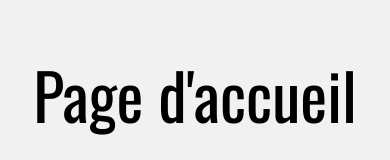
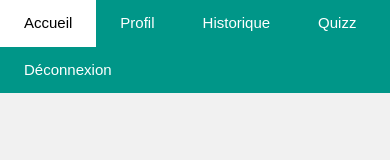
Before and after one commit to Lea-BERTHORELLY/CeriGame, an Angular app: page /accueil in a window 390 px wide. Shown: the top 160 px of the page. Built offline with nearby package versions, Linux system fonts and the light colour scheme; no server answers.

Commit message:
Affichage responsive

```diff
--- a/src/app/accueil/accueil.component.html
+++ b/src/app/accueil/accueil.component.html
@@ -18,12 +18,12 @@ justify-content: center;
 <body class="w3-light-grey">
 
 <!-- Navbar -->
-<div class="w3-bar w3-teal w3-hide-small">
+<div class="w3-bar w3-teal">
   <button routerLink="/accueil" class="w3-bar-item w3-button w3-padding-large w3-hover-white">Accueil</button>
-  <button routerLink="/profile" class="w3-bar-item w3-button w3-hide-small w3-padding-large w3-hover-white">Profil</button>
-  <button routerLink="/historique" class="w3-bar-item w3-button w3-hide-small w3-padding-large w3-hover-white">Historique</button>
-  <button routerLink="/quizz" class="w3-bar-item w3-button w3-hide-small w3-padding-large w3-hover-white">Quizz</button>
-  <button routerLink="" (click)="Logout()" class="w3-bar-item w3-button w3-hide-small w3-padding-large w3-hover-white" >Déconnexion</button>
+  <button routerLink="/profile" class="w3-bar-item w3-button w3-padding-large w3-hover-white">Profil</button>
+  <button routerLink="/historique" class="w3-bar-item w3-button w3-padding-large w3-hover-white">Historique</button>
+  <button routerLink="/quizz" class="w3-bar-item w3-button w3-padding-large w3-hover-white">Quizz</button>
+  <button routerLink="" (click)="Logout()" class="w3-bar-item w3-button w3-padding-large w3-hover-white" >Déconnexion</button>
 </div>
 
 <!-- Header -->
@@ -32,18 +32,6 @@ justify-content: center;
   <h2 class="w3-margin w3-jumbo">Top Ten</h2>
   </header>
 
-
-<script>
-// Used to toggle the menu on small screens when clicking on the menu button
-function myFunction() {
-  var x = document.getElementById("navDemo");
-  if (x.className.indexOf("w3-show") == -1) {
-    x.className += " w3-show";
-  } else {
-    x.className = x.className.replace(" w3-show", "");
-  }
-}
-</script>
 
 <div class="w3-container w3-card-4">
   <p *ngIf="top_ten?.length == 0" ><i>Aucun joueur dans le top ten</i></p>
--- a/src/app/historique/historique.component.html
+++ b/src/app/historique/historique.component.html
@@ -17,31 +17,18 @@ justify-content: center;
 <body class="w3-light-grey">
 
 <!-- Navbar -->
-<div class="w3-bar w3-teal w3-hide-small">
+<div class="w3-bar w3-teal">
   <button routerLink="/accueil" class="w3-bar-item w3-button w3-padding-large w3-hover-white">Accueil</button>
-  <button routerLink="/profile" class="w3-bar-item w3-button w3-hide-small w3-padding-large w3-hover-white">Profil</button>
-  <button routerLink="/historique" class="w3-bar-item w3-button w3-hide-small w3-padding-large w3-hover-white">Historique</button>
-  <button routerLink="/quizz" class="w3-bar-item w3-button w3-hide-small w3-padding-large w3-hover-white">Quizz</button>
-  <button routerLink="" (click)="Logout()" class="w3-bar-item w3-button w3-hide-small w3-padding-large w3-hover-white" >Déconnexion</button>
+  <button routerLink="/profile" class="w3-bar-item w3-button w3-padding-large w3-hover-white">Profil</button>
+  <button routerLink="/historique" class="w3-bar-item w3-button w3-padding-large w3-hover-white">Historique</button>
+  <button routerLink="/quizz" class="w3-bar-item w3-button w3-padding-large w3-hover-white">Quizz</button>
+  <button routerLink="" (click)="Logout()" class="w3-bar-item w3-button w3-padding-large w3-hover-white" >Déconnexion</button>
 </div>
 
 <!-- Header -->
 <header class="w3-container w3-center" style="padding:30px 16px">
   <h1 class="w3-margin w3-jumbo">Historique de jeu</h1>
   </header>
-
-
-<script>
-// Used to toggle the menu on small screens when clicking on the menu button
-function myFunction() {
-  var x = document.getElementById("navDemo");
-  if (x.className.indexOf("w3-show") == -1) {
-    x.className += " w3-show";
-  } else {
-    x.className = x.className.replace(" w3-show", "");
-  }
-}
-</script>
 
 <div class="w3-container w3-card-4">
   <p *ngIf="historique?.length == 0" ><i>Aucune partie jouée</i></p>
--- a/src/app/profil/profil.component.html
+++ b/src/app/profil/profil.component.html
@@ -17,12 +17,12 @@ justify-content: center;
 <body>
 
 <!-- Navbar -->
-<div class="w3-bar w3-teal w3-hide-small">
+<div class="w3-bar w3-teal">
   <button routerLink="/accueil" class="w3-bar-item w3-button w3-padding-large w3-hover-white">Accueil</button>
-  <button routerLink="/profile" class="w3-bar-item w3-button w3-hide-small w3-padding-large w3-hover-white">Profil</button>
-  <button routerLink="/historique" class="w3-bar-item w3-button w3-hide-small w3-padding-large w3-hover-white">Historique</button>
-  <button routerLink="/quizz" class="w3-bar-item w3-button w3-hide-small w3-padding-large w3-hover-white">Quizz</button>
-  <button routerLink="" (click)="Logout()" class="w3-bar-item w3-button w3-hide-small w3-padding-large w3-hover-white" >Déconnexion</button>
+  <button routerLink="/profile" class="w3-bar-item w3-button w3-padding-large w3-hover-white">Profil</button>
+  <button routerLink="/historique" class="w3-bar-item w3-button w3-padding-large w3-hover-white">Historique</button>
+  <button routerLink="/quizz" class="w3-bar-item w3-button w3-padding-large w3-hover-white">Quizz</button>
+  <button routerLink="" (click)="Logout()" class="w3-bar-item w3-button w3-padding-large w3-hover-white" >Déconnexion</button>
 </div>
 
 
@@ -30,17 +30,6 @@ justify-content: center;
   <h1 class="w3-margin w3-jumbo">Profil du joueur </h1>
   </header>
 
-<script>
-// Used to toggle the menu on small screens when clicking on the menu button
-function myFunction() {
-  var x = document.getElementById("navDemo");
-  if (x.className.indexOf("w3-show") == -1) {
-    x.className += " w3-show";
-  } else {
-    x.className = x.className.replace(" w3-show", "");
-  }
-}
-</script>
 
 <div class="w3-container w3-card-4">
 
--- a/src/app/quizz/quizz.component.html
+++ b/src/app/quizz/quizz.component.html
@@ -17,30 +17,18 @@ justify-content: center;
 <body>
 
 <!-- Navbar -->
-<div class="w3-bar w3-teal w3-hide-small">
+<div class="w3-bar w3-teal">
   <button routerLink="/accueil" class="w3-bar-item w3-button w3-padding-large w3-hover-white">Accueil</button>
-  <button routerLink="/profile" class="w3-bar-item w3-button w3-hide-small w3-padding-large w3-hover-white">Profil</button>
-  <button routerLink="/historique" class="w3-bar-item w3-button w3-hide-small w3-padding-large w3-hover-white">Historique</button>
-  <button routerLink="/quizz" class="w3-bar-item w3-button w3-hide-small w3-padding-large w3-hover-white">Quizz</button>
-  <button routerLink="" (click)="Logout()" class="w3-bar-item w3-button w3-hide-small w3-padding-large w3-hover-white" >Déconnexion</button>
+  <button routerLink="/profile" class="w3-bar-item w3-button w3-padding-large w3-hover-white">Profil</button>
+  <button routerLink="/historique" class="w3-bar-item w3-button w3-padding-large w3-hover-white">Historique</button>
+  <button routerLink="/quizz" class="w3-bar-item w3-button w3-padding-large w3-hover-white">Quizz</button>
+  <button routerLink="" (click)="Logout()" class="w3-bar-item w3-button w3-padding-large w3-hover-white" >Déconnexion</button>
 </div>
 
 
 <header class="w3-container w3-center" style="padding:30px 16px">
   <h1 class="w3-margin w3-jumbo">Quizz</h1>
   </header>
-
-<script>
-// Used to toggle the menu on small screens when clicking on the menu button
-function myFunction() {
-  var x = document.getElementById("navDemo");
-  if (x.className.indexOf("w3-show") == -1) {
-    x.className += " w3-show";
-  } else {
-    x.className = x.className.replace(" w3-show", "");
-  }
-}
-</script>
 
 <div *ngIf="choixDiff == true" class="w3-container w3-card-4 justify-content-center">
   <p>Choisissez un niveau de difficulté :</p>
```
Also changed, not shown: monserveur.js (+2 -8 lines).
